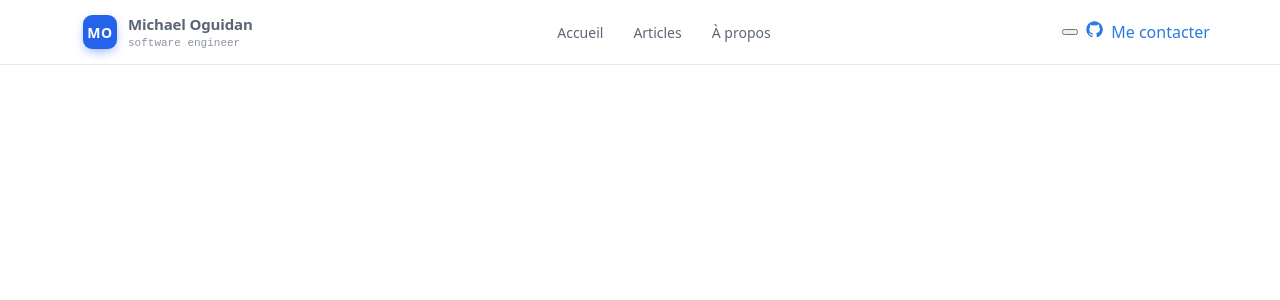
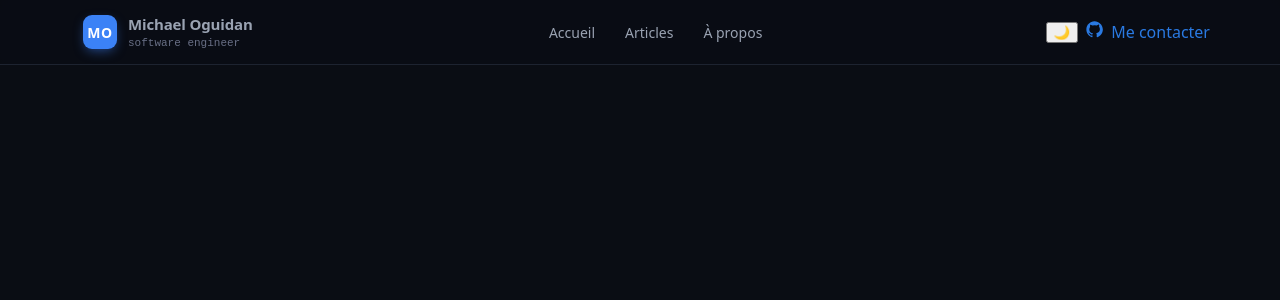
Before and after one commit to Oguidan/MichaelOguidan, a Jekyll site: the page built from index.html, in a window 1280 px wide and 900 px high. Shown: the top 300 px of the window. Built offline with Jekyll 4.4.1, drawn with Linux system fonts in a browser that asks for light colours.

Commit message:
Fix typo in themeClass and add themeIcon and themeTitle for improved theme toggle functionality

```diff
--- a/_config.yml
+++ b/_config.yml
@@ -19,7 +19,9 @@
 # in the templates via {{ site.myvariable }}.
 
 title: Michael Oguidan
-themeClaass: dark
+themeClass: dark
+themeIcon: 🌙
+themeTitle: "Switch to light mode"
 email: michaeloguidan@gmail.com
 description: Notes from the trenches of backend engineering and open source. I build with Go, Python, and cloud-native tools, contribute to projects used by developers worldwide, and write about making systems faster, safer, and more reliable.
 baseurl: "/MichaelOguidan" # the subpath of your site, e.g. /blog
--- a/_includes/header.html
+++ b/_includes/header.html
@@ -52,7 +52,7 @@
           <a class="navlink" rel="author" href="{{ "/" | relative_url }}">À propos</a>
         </div>
         <div class="navact">
-          <button class="iconbtn" onClick="{{ toggleTheme }}" title="{{ themeTitle }}">{{ themeIcon }}</button>
+          <button class="iconbtn" onClick="{{ toggleTheme }}" title="{{ site.themeTitle }}">{{ site.themeIcon }}</button>
           <a class="iconbtn" href="https://github.com/Oguidan" target="_blank" title="GitHub"><svg width="17"
               height="17" viewBox="0 0 24 24" fill="currentColor">
               <path
```
